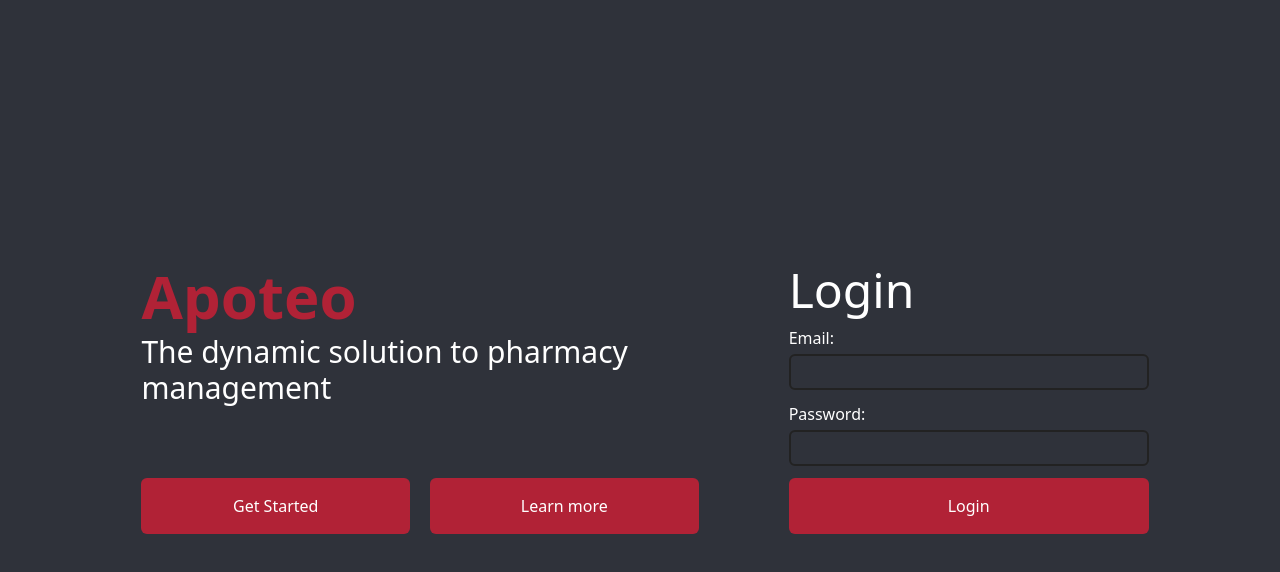
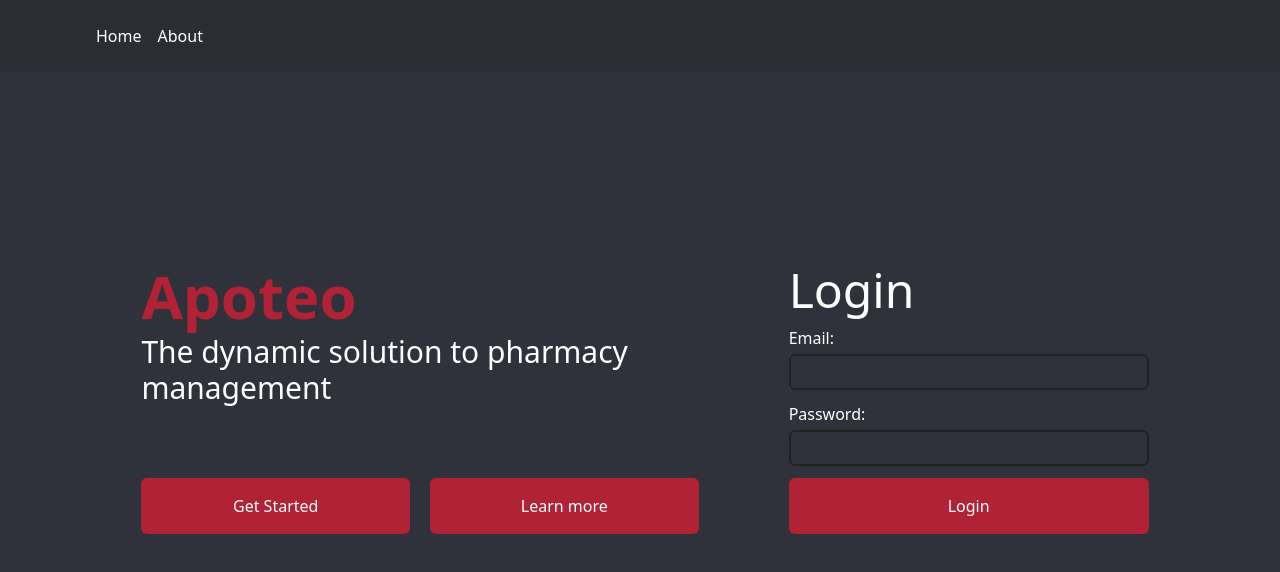
Before and after one commit to KarlGilden/apoteo, a Next.js app: page / in a window 1280 px wide. Shown: the top 572 px of the page. Built offline with nearby package versions, Linux system fonts and the light colour scheme.

Commit message:
add navbar

```diff
--- a/components/Layout.tsx
+++ b/components/Layout.tsx
@@ -1,5 +1,6 @@
 import Head from 'next/head'
 import React from 'react'
+import Navbar from './Navbar';
 
 type IProps = {
     children: React.ReactNode,
@@ -12,6 +13,7 @@ const Layout = ({children}:IProps) => {
       <title>Apoteo</title>
       <meta name="viewport" content="initial-scale=1.0, width=device-width" />
     </Head>
+      <Navbar/>
         {children}
     </div>
   )
--- /dev/null
+++ b/components/Navbar.tsx
@@ -0,0 +1,14 @@
+import Link from 'next/link'
+import React from 'react'
+
+const Navbar = () => {
+  return (
+    <div className='w-screen h-[72px] bg-primary-dark fixed flex items-center px-24'>
+        <Link href="/"><a className='text-white'>Home</a></Link>
+        <div className='p-2'></div>
+        <Link href="/"><a className='text-white'>About</a></Link>
+    </div>
+  )
+}
+
+export default Navbar
--- a/pages/dashboard.tsx
+++ b/pages/dashboard.tsx
@@ -6,10 +6,12 @@ const Dashboard = () => {
     const loading = status === 'loading'
 
     if (typeof window !== 'undefined' && loading) return null
-    if (!session) { return  <p>Unauthed</p> }
+    if (!session) {
+        return <p>Unauthed</p>
+    }else if(session){
+        return <p>Success</p>
+    }
 
-
-    return <p>Success</p>
 }
 
 export default Dashboard
```
